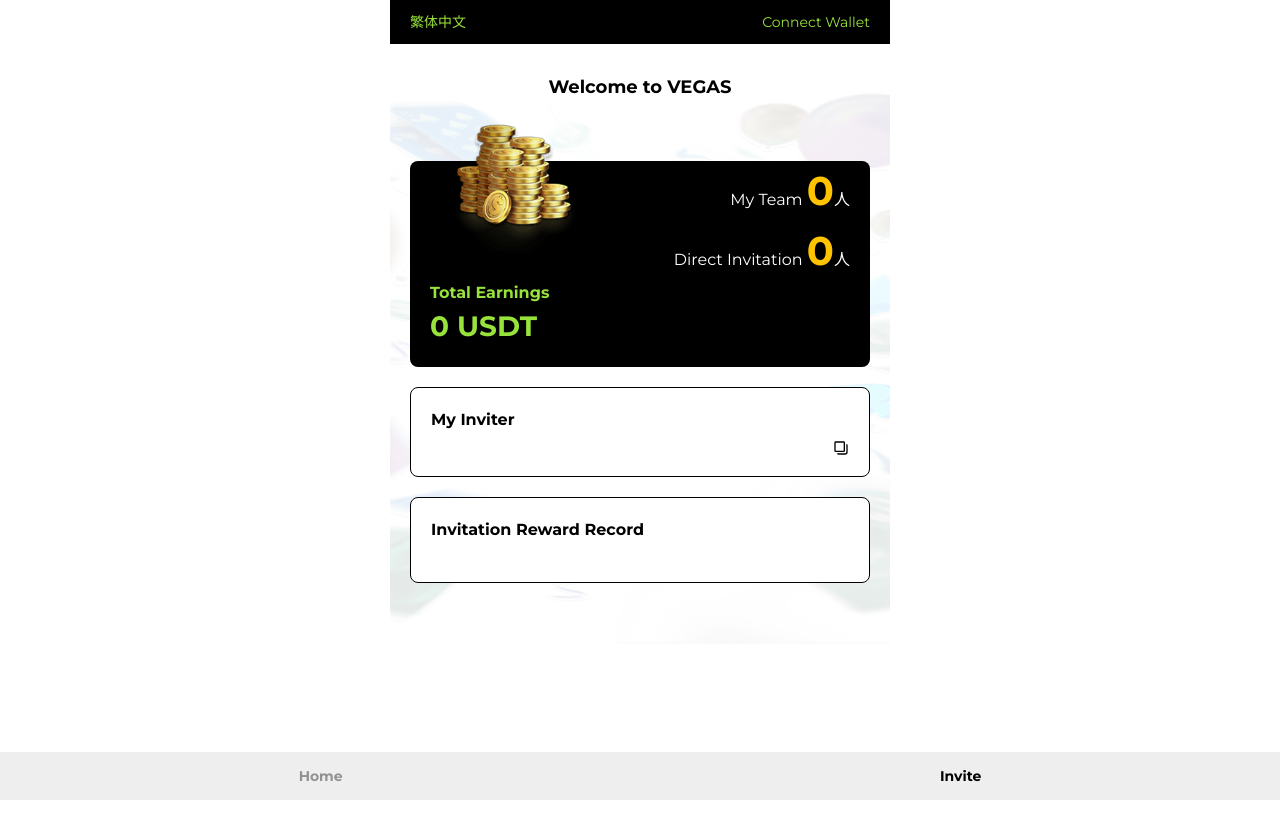
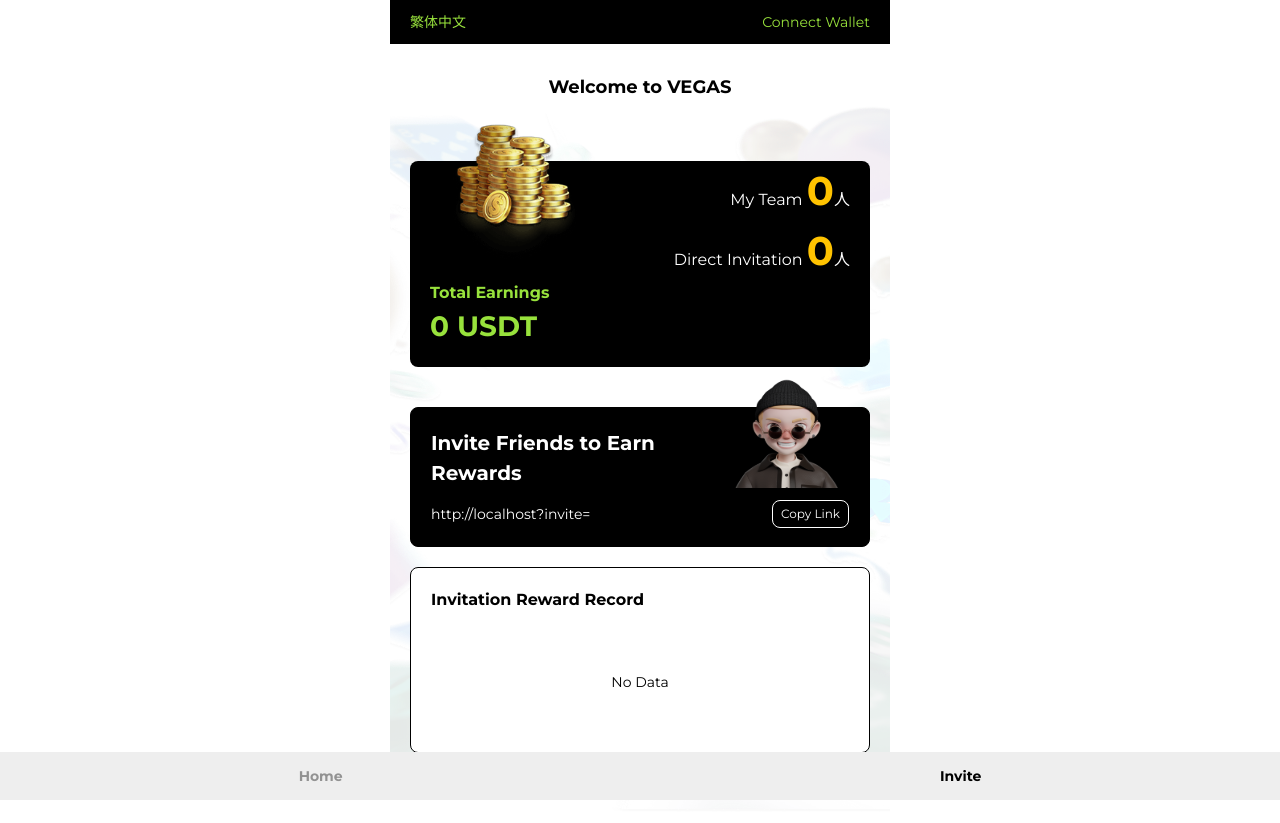
Before and after one commit to DonnyHuo/vegas, a React (Create React App) app: page /invite in a window 1280 px wide. Before the commit the page ends 800 px from the top, so only its background shows below. Built offline with nearby package versions, Linux system fonts and the light colour scheme.

Commit message:
feat: add list

```diff
--- a/src/pages/header.js
+++ b/src/pages/header.js
@@ -4,9 +4,12 @@ import { useSelector } from "react-redux";
 import { toast } from "react-toastify";
 
 import { ReactComponent as CopyMainColor } from "../../src/assets/img/copyMainColor.svg";
+import useWalletListener from "../../src/hooks/useWalletListener";
 import { shortStr, connectWallet, copy } from "../../src/utils";
 
 const Header = () => {
+  useWalletListener();
+
   const { t, i18n } = useTranslation();
 
   const changeLanguage = (lng) => {
--- a/src/pages/home.js
+++ b/src/pages/home.js
@@ -14,12 +14,10 @@ import stakeAbi from "../../src/assets/abi/stakingContract.json";
 import Card from "../../src/assets/img/card.jpeg";
 import { ReactComponent as Click } from "../../src/assets/img/click.svg";
 import { ReactComponent as Money } from "../../src/assets/img/money.svg";
-import useWalletListener from "../../src/hooks/useWalletListener";
 import { shortStr, getContract, getWriteContractLoad } from "../../src/utils";
 import { fetchData } from "../http/request";
 
 const Home = () => {
-  useWalletListener();
   const { t } = useTranslation();
 
   const [searchParams, setSearchParams] = useSearchParams();
--- a/src/pages/invite.js
+++ b/src/pages/invite.js
@@ -21,7 +21,7 @@ const Invite = () => {
     (state) => state.stakingContractAddress
   );
 
-  const [referrer, setReferrer] = useState("");
+  const [referrer, setReferrer] = useState(ethers.constants.AddressZero);
 
   const [staked, setStaked] = useState(false);
 
@@ -127,7 +127,7 @@ const Invite = () => {
           USDT
         </div>
       </div>
-      {address && (
+
       <div className="h-[140px] mt-[40px] p-[20px] bg-black rounded-lg border border-solid border-black">
         <div>
           <div className="h-[60px] text-[20px] font-bold text-white flex items-end justify-between">
@@ -136,12 +136,13 @@ const Invite = () => {
           </div>
           <div className="flex items-center justify-between mt-3 gap-[20px]">
             {/* <GuideO fontSize={"20px"} /> */}
-              <div className="truncate text-white text-[14px]">
-                {inviteLink}
-              </div>
+            <div className="truncate text-white text-[14px]">{inviteLink}</div>
             <button
               className="text-white border border-solid border-white rounded-[8px] text-[12px] flex-shrink-0 px-2 py-1"
               onClick={() => {
+                if (!address) {
+                  return toast.error(t("connectWallet"));
+                }
                 if (!staked) {
                   return toast.error(t("shareTips"));
                 }
@@ -154,7 +155,6 @@ const Invite = () => {
           </div>
         </div>
       </div>
-      )}
 
       {referrerShow && (
         <div className="w-full border border-solid border-black mt-[20px] rounded-lg p-[20px] bg-white">
@@ -178,7 +178,7 @@ const Invite = () => {
         <div className="text-[16px] font-bold mb-[20px]">
           {t("invitationRewardRecord")}
         </div>
-        {info ? (
+        {info?.contributions?.length ? (
           <>
             {info?.contributions?.map((list) => {
               return (
```
Also changed, not shown: 1 other file (tests, documents, lock files or other folders). Lines whose indentation alone changed are shown as unchanged.
